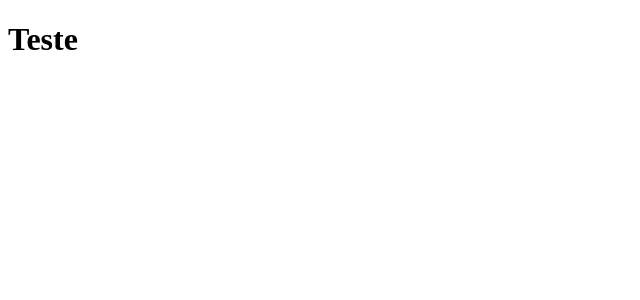
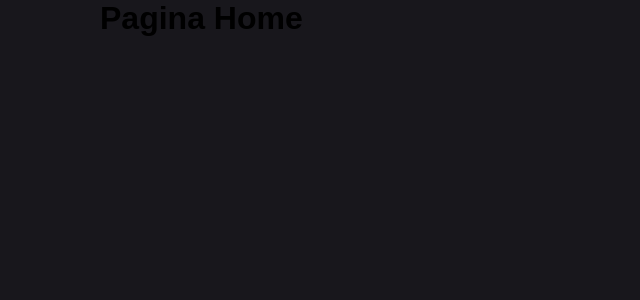
Before and after one commit to denervalspelizario/appCotacaoMoedas, a React (Vite) app: page / in a window 1280 px wide. Shown: the top 300 px of the page, without its empty margins (0-640 px from the left). Built offline with nearby package versions, Linux system fonts and the light colour scheme.

Commit message:
update appCotacaoMoedas aplicacao de estilos globais e, imdex.css e criacao de rotas do app

```diff
--- a/package.json
+++ b/package.json
@@ -10,8 +10,12 @@
     "preview": "vite preview"
   },
   "dependencies": {
+    "localforage": "^1.10.0",
+    "match-sorter": "^6.3.1",
     "react": "^18.2.0",
-    "react-dom": "^18.2.0"
+    "react-dom": "^18.2.0",
+    "react-router-dom": "^6.14.0",
+    "sort-by": "^1.2.0"
   },
   "devDependencies": {
     "@types/react": "^18.0.37",
--- a/src/App.tsx
+++ b/src/App.tsx
@@ -1,14 +1,11 @@
-
+import { RouterProvider } from 'react-router-dom';
+import { router } from './routes'
 
 import './App.css'
 
 function App() {
-
-
   return (
-   <div>
-    <h1>Teste</h1>
-   </div>
+   <RouterProvider router={router}/>
   )
 }
 
--- a/src/index.css
+++ b/src/index.css
@@ -0,0 +1,18 @@
+* {
+  margin: 0;
+  padding: 0;
+  box-sizing: border-box;
+}
+
+body {
+  background-color: #18171c;
+  width: 100%;
+  max-width: 1080px;
+  margin: 0 auto;
+  font-family: sans-serif;
+  font-size: 16px;
+}
+
+button {
+  cursor: pointer;
+}
--- /dev/null
+++ b/src/pages/detail/index.tsx
@@ -0,0 +1,9 @@
+
+
+export default function Detail(){
+  return(
+    <div>
+      <h1>Pagina Detalhes</h1>
+    </div>
+  )
+}
--- /dev/null
+++ b/src/pages/home/index.tsx
@@ -0,0 +1,8 @@
+
+export default function Home(){
+  return(
+    <div>
+      <h1>Pagina Home</h1>
+    </div>
+  )
+}
--- /dev/null
+++ b/src/pages/notfound/index.tsx
@@ -0,0 +1,8 @@
+
+export default function NotFound(){
+  return(
+    <div>
+      <h1>Ops erro 404 pagina não existe</h1>
+    </div>
+  )
+}
--- /dev/null
+++ b/src/routes.tsx
@@ -0,0 +1,18 @@
+import {createBrowserRouter} from 'react-router-dom';
+
+import Home from './pages/home';
+import Detail from './pages/detail';
+import NotFound from './pages/notfound';
+
+const router = createBrowserRouter([
+  {
+    children:[
+      {
+        path: '/',
+        element: <Home/>
+      },
+    ]
+  }
+])
+
+export { router };
```
Also changed, not shown: 1 other file (tests, documents, lock files or other folders).
